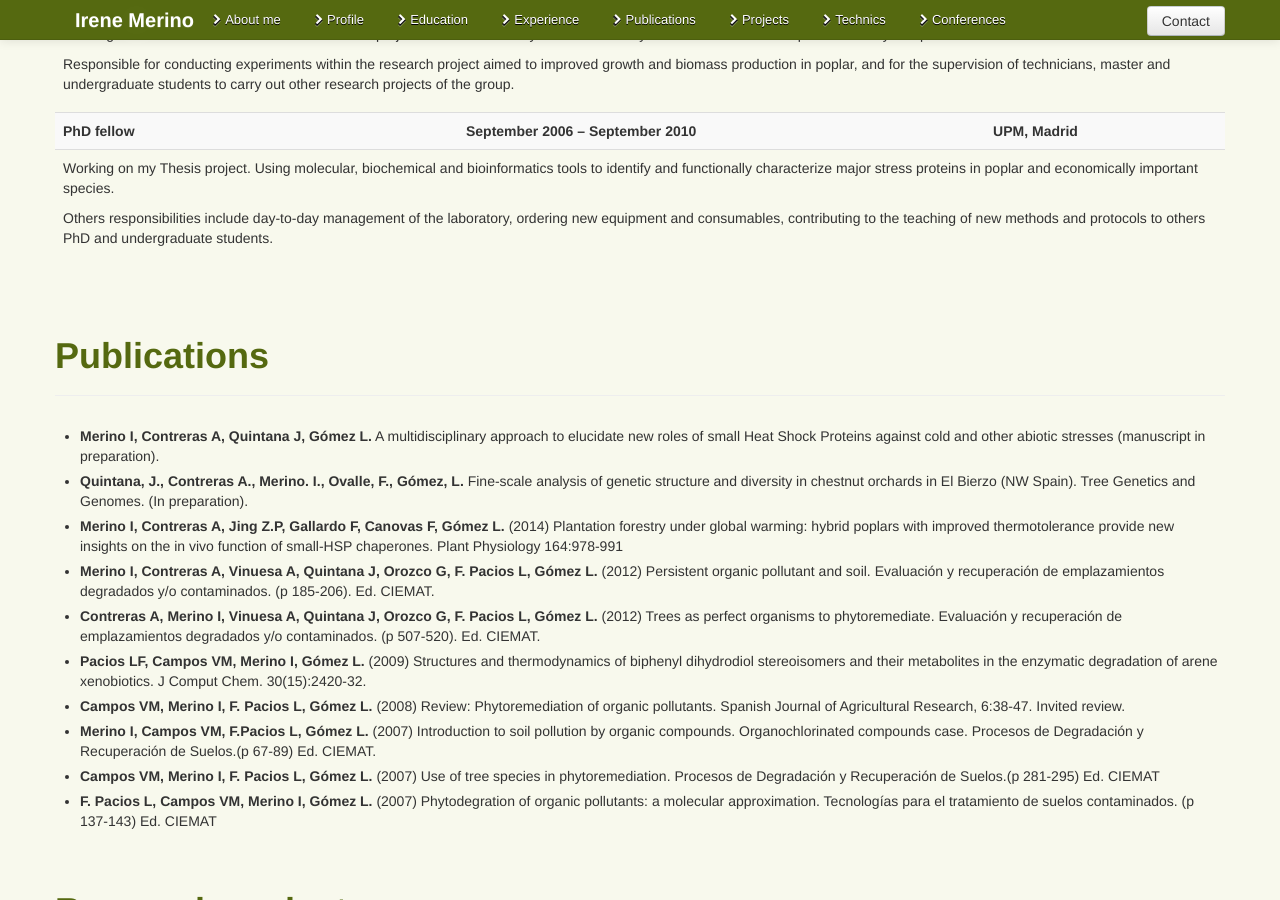
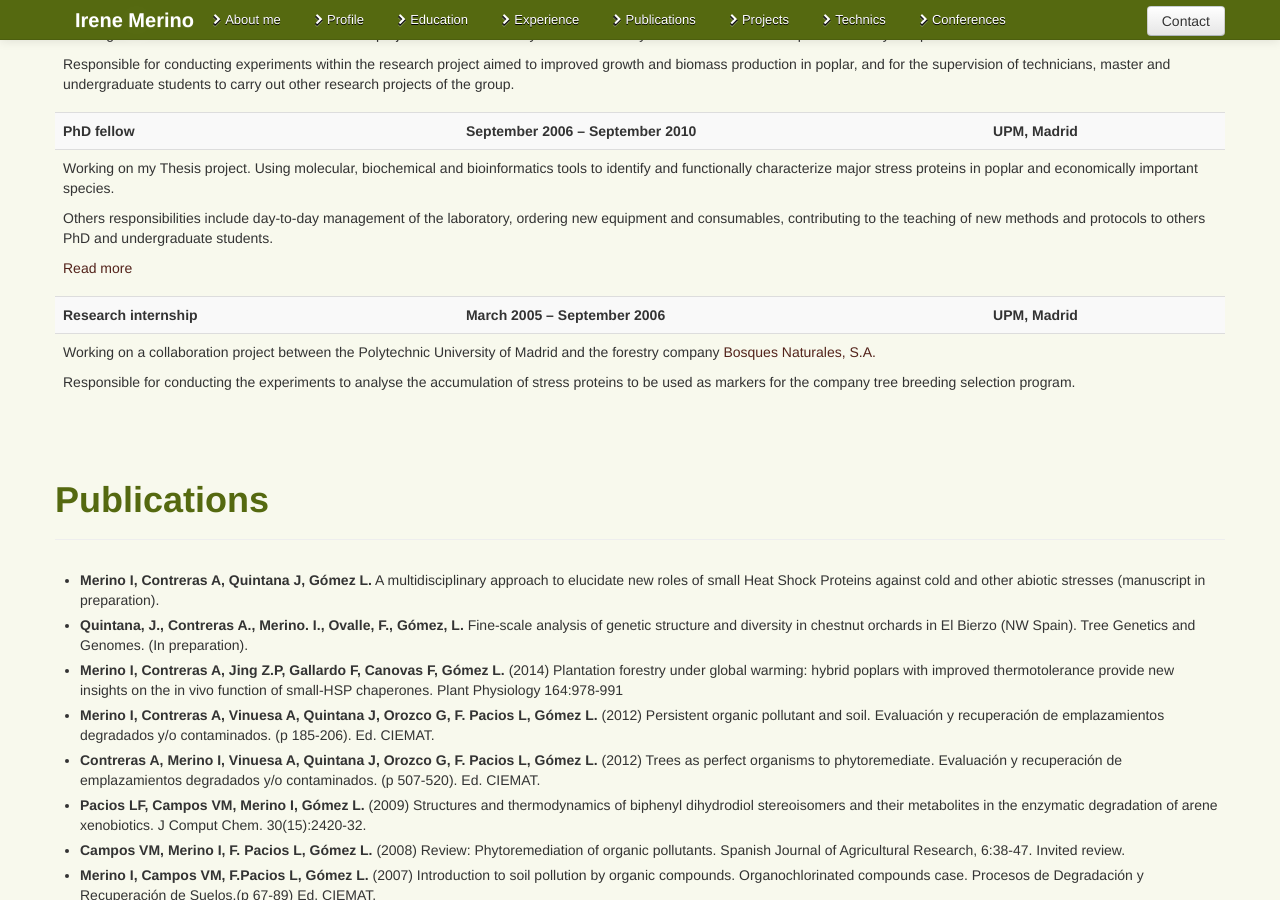
Before and after one commit to irenemerino/irenemerino, a Jekyll site: the page built from index.html, in a window 1280 px wide and 900 px high, scrolled down 1746 px. Built offline with Jekyll 4.4.1, drawn with Linux system fonts in a browser that asks for light colours; nearby versions of some CDN libraries.

Commit message:
add phd explanation modal and research internship working experience

```diff
--- a/index.html
+++ b/index.html
@@ -189,6 +189,18 @@
           <td colspan="3">
             <p>Working on my Thesis project. Using molecular, biochemical and bioinformatics tools to identify and functionally characterize major stress proteins in poplar and economically important species.</p>
             <p>Others responsibilities include day-to-day management of the laboratory, ordering new equipment and consumables, contributing to the teaching of new methods and protocols to others PhD and undergraduate students.</p>
+            <p><a href="#phd" role="button" data-toggle="modal">Read more</a></p>
+          </td>
+        </tr>
+        <tr>
+          <th>Research internship</th>
+          <th>March 2005 – September 2006</th>
+          <th>UPM, Madrid</th>
+        </tr>
+        <tr>
+          <td colspan="3">
+            <p>Working on a collaboration project between the Polytechnic University of Madrid and the forestry company <a href="http://bosquesnaturales.com" title="Bosques Naturales, S.A.">Bosques Naturales, S.A.</a></p>
+            <p>Responsible for conducting the experiments to analyse the accumulation of stress proteins to be used as markers for the company tree breeding selection program.</p>
           </td>
         </tr>
       </tbody>
@@ -424,7 +436,7 @@
 </div><!-- container -->
 
 
-<!-- Modal -->
+<!-- Contact modal -->
 <div id="contact" class="modal hide fade" tabindex="-1" role="dialog" aria-labelledby="contactLabel" aria-hidden="true">
   <div class="modal-header">
     <button type="button" class="close" data-dismiss="modal" aria-hidden="true">×</button>
@@ -458,3 +470,17 @@
     <button class="btn" data-dismiss="modal" aria-hidden="true">Close</button>
   </div>
 </div>
+
+<!-- PhD modal -->
+<div id="phd" class="modal hide fade" tabindex="-1" role="dialog" aria-labelledby="contactLabel" aria-hidden="true">
+  <div class="modal-header">
+    <button type="button" class="close" data-dismiss="modal" aria-hidden="true">×</button>
+    <h3 id="contactLabel">Molecular chaperones and abiotic stress tolerance in trees</h3>
+  </div>
+  <div class="modal-body">
+    <p>My PhD research period was mainly focused on abiotic stress tolerance in trees. By a multidisciplinary approach we proceeded with the identification and functional characterization of major stress proteins in poplar and economically important species such as chestnut, walnut and cherry trees. Through heterologous expression in different model species (E.coli, arabidopsis and poplar) we analyzed the in vivo protective effect of selected sHSP proteins against different abiotic stress factors. Besides providing new insights on the protective role of sHSPs against abiotic stress, we obtained the first example of transgenic poplar with enhaced thermotolerance without any pleiotropic effect. Some of the results obtained during my Thesis project were already published in Plant Physiology (which was featured “On the inside” section of the journal) in 2014.</p>
+  </div>
+  <div class="modal-footer">
+    <button class="btn" data-dismiss="modal" aria-hidden="true">Close</button>
+  </div>
+</div>
```
